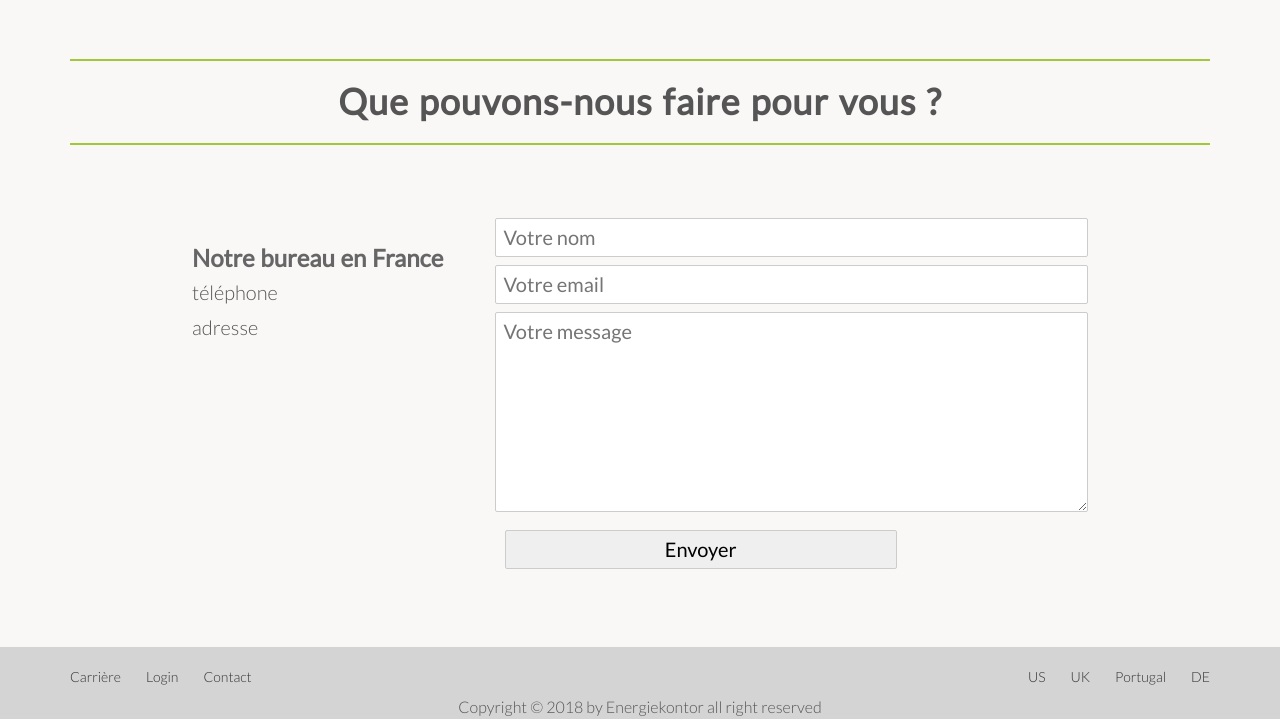
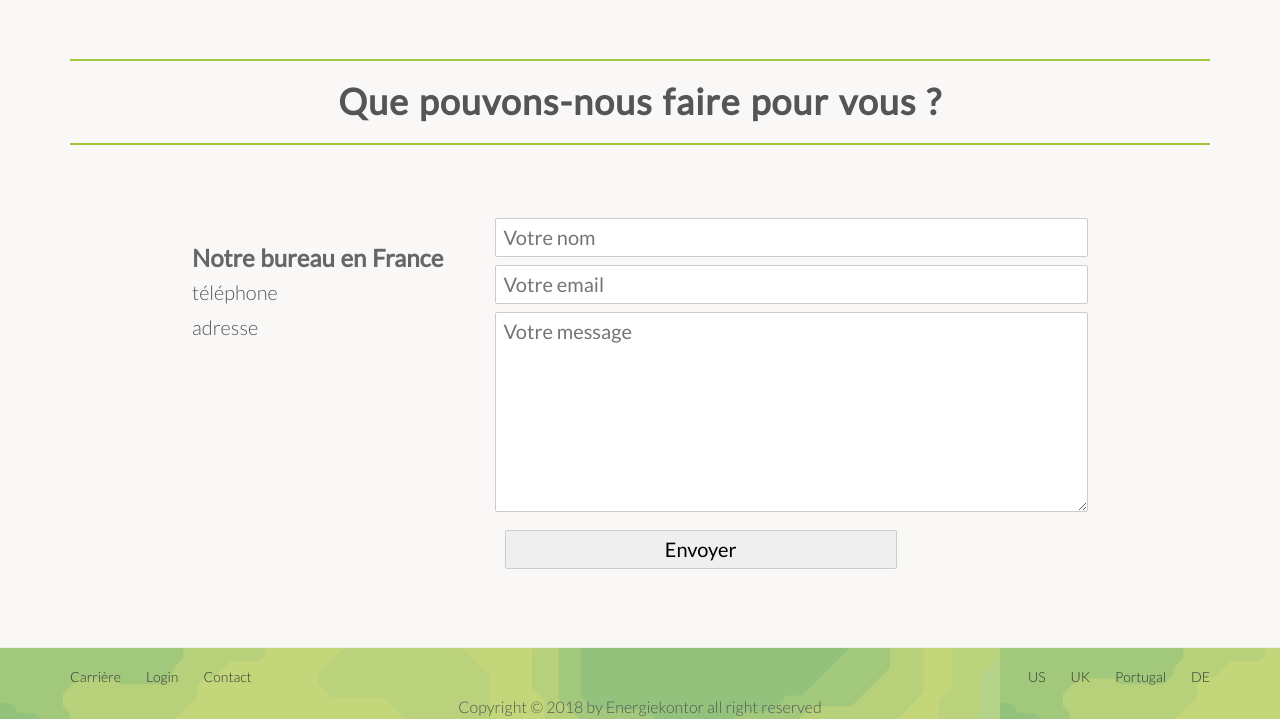
Before and after one commit to helenabanton/EK_fr, a PHP site: page /index.html in a window 1280 px wide. Shown: the part 3168-3887 px from the top of the page. Run offline with PHP 8.4, Linux system fonts and the light colour scheme; style sheets or scripts are compiled from the project's sources; some libraries are stand-ins or nearby versions.

Commit message:
Ajout background footer

```diff
--- a/resources/css/style.css
+++ b/resources/css/style.css
@@ -522,7 +522,7 @@ textarea {
 /*-------------------------------------------*/
 
 footer {
-	background-color: rgba(208, 208, 208, 0.9);
+	background-image: url(img/Camouflage_GIS.png);
 	padding-top:10px;
 }
 
```
